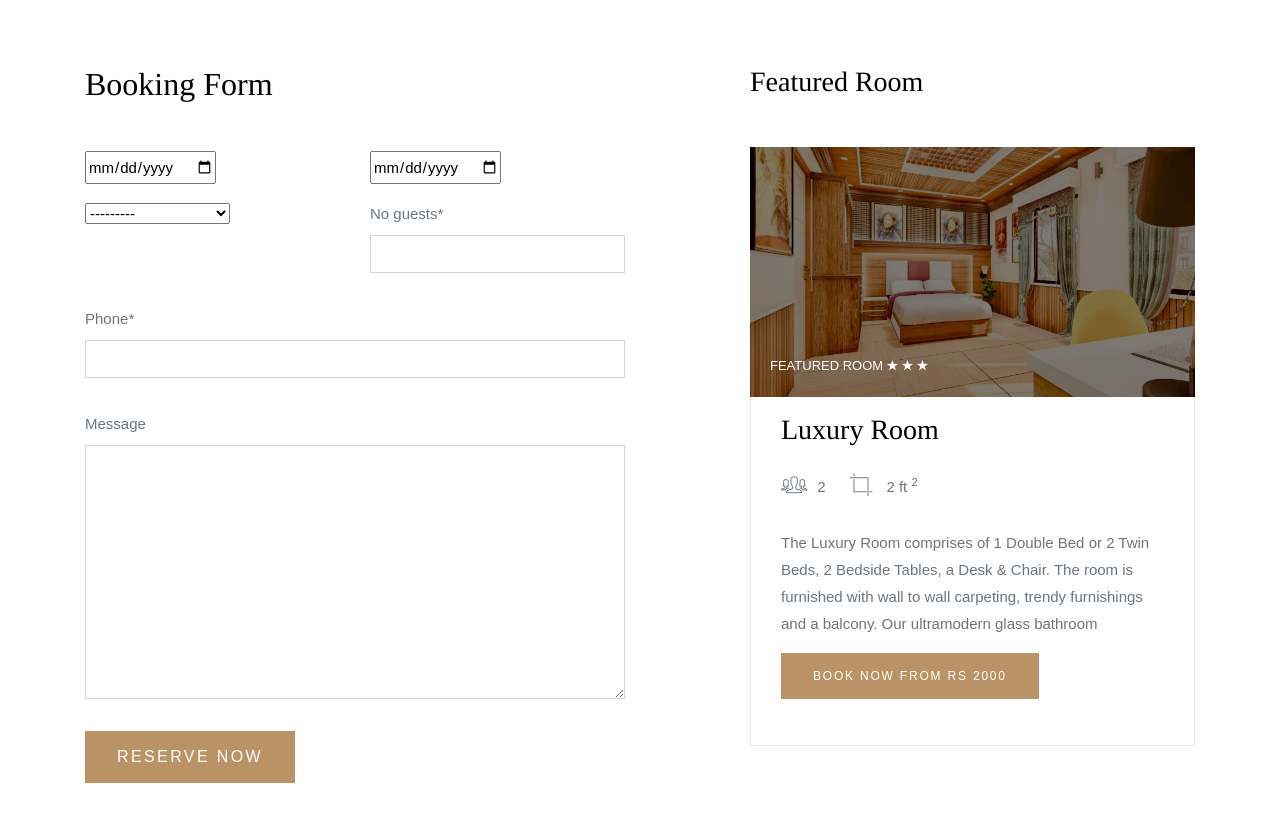
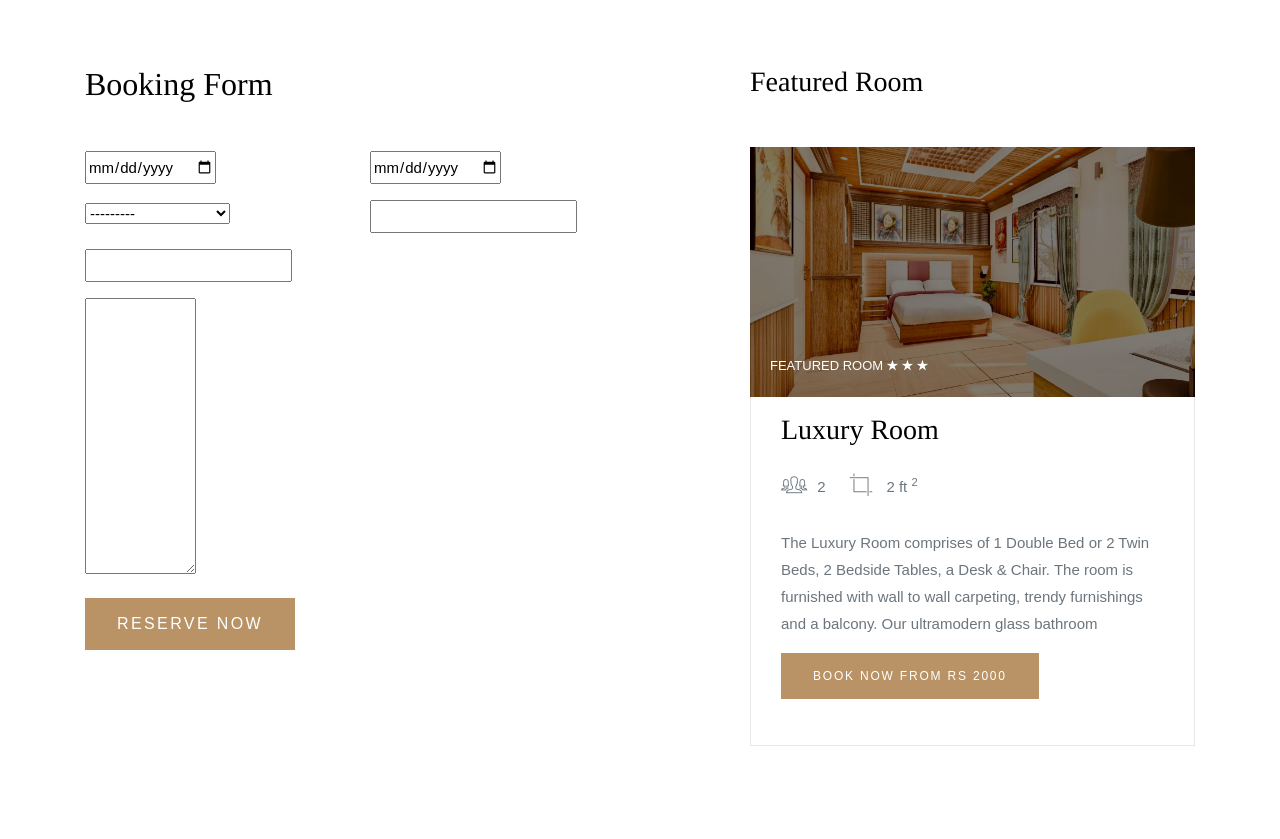
Before and after one commit to samir-adk/hotel, a Django app: page /book_now in a window 1280 px wide; the page is wider, and only the part inside the window is pictured. Shown: the part 590-1429 px from the top of that part. Run offline with Django 3.2, Linux system fonts and the light colour scheme; data comes from the database, SQL or seed files in the repository; some libraries are stand-ins or nearby versions; some web fonts are replaced.

Commit message:
Update booknow.html

```diff
--- a/templates/booknow.html
+++ b/templates/booknow.html
@@ -58,17 +58,17 @@
 {% endif %}
 
 <div class="col-md-6 form-group">
-{{form.no_guests|as_crispy_field}}
+{{form.no_guests}}
 </div>
 </div>
 <div class="row">
 <div class="col-md-12 form-group">
-{{form.phone |as_crispy_field}}
+{{form.phone }}
 </div>
 </div>
 <div class="row">
 <div class="col-md-12 form-group">
-{{form.message|as_crispy_field}}
+{{form.message}}
 </div>
 </div>
 <div class="row">
```
